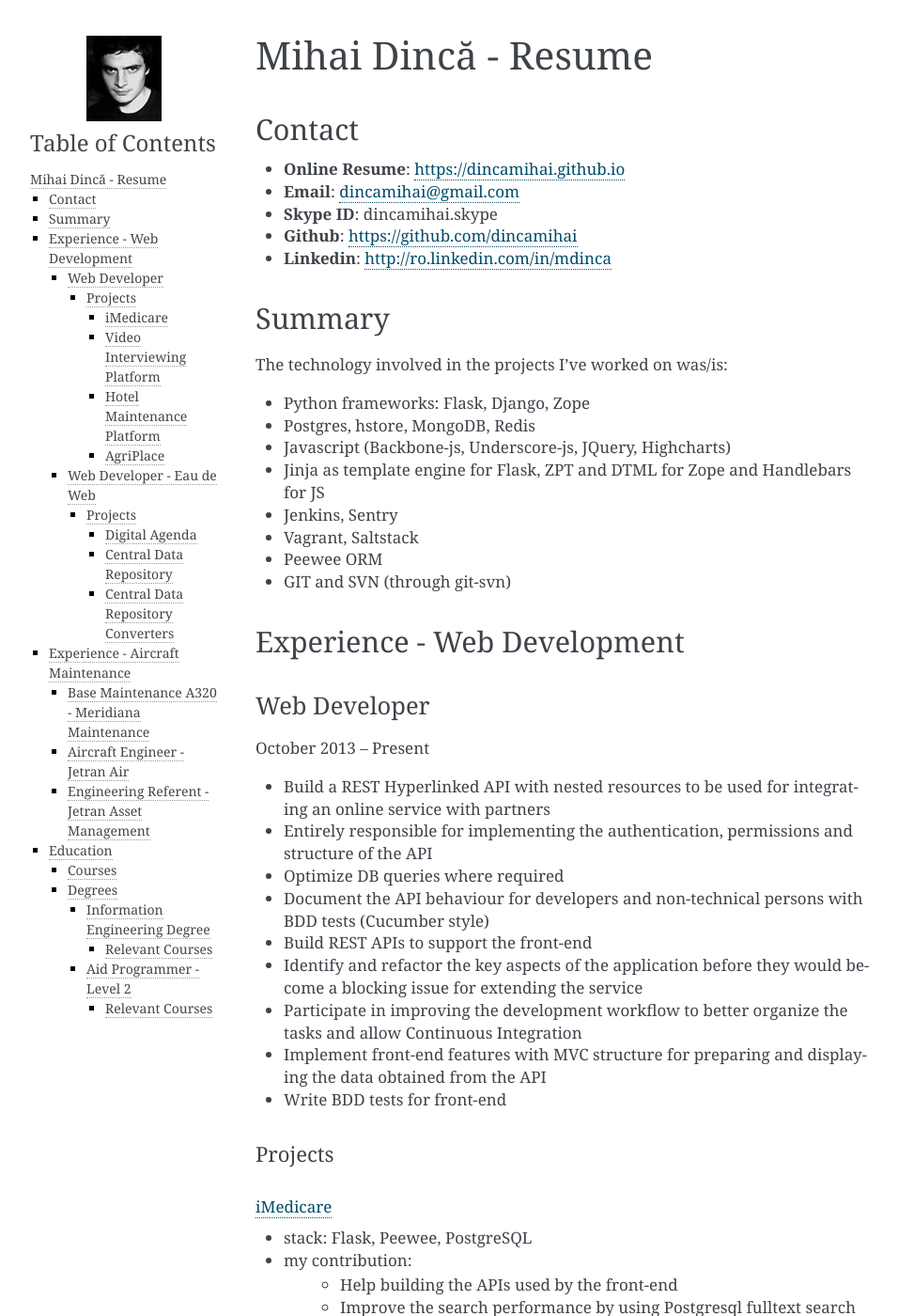
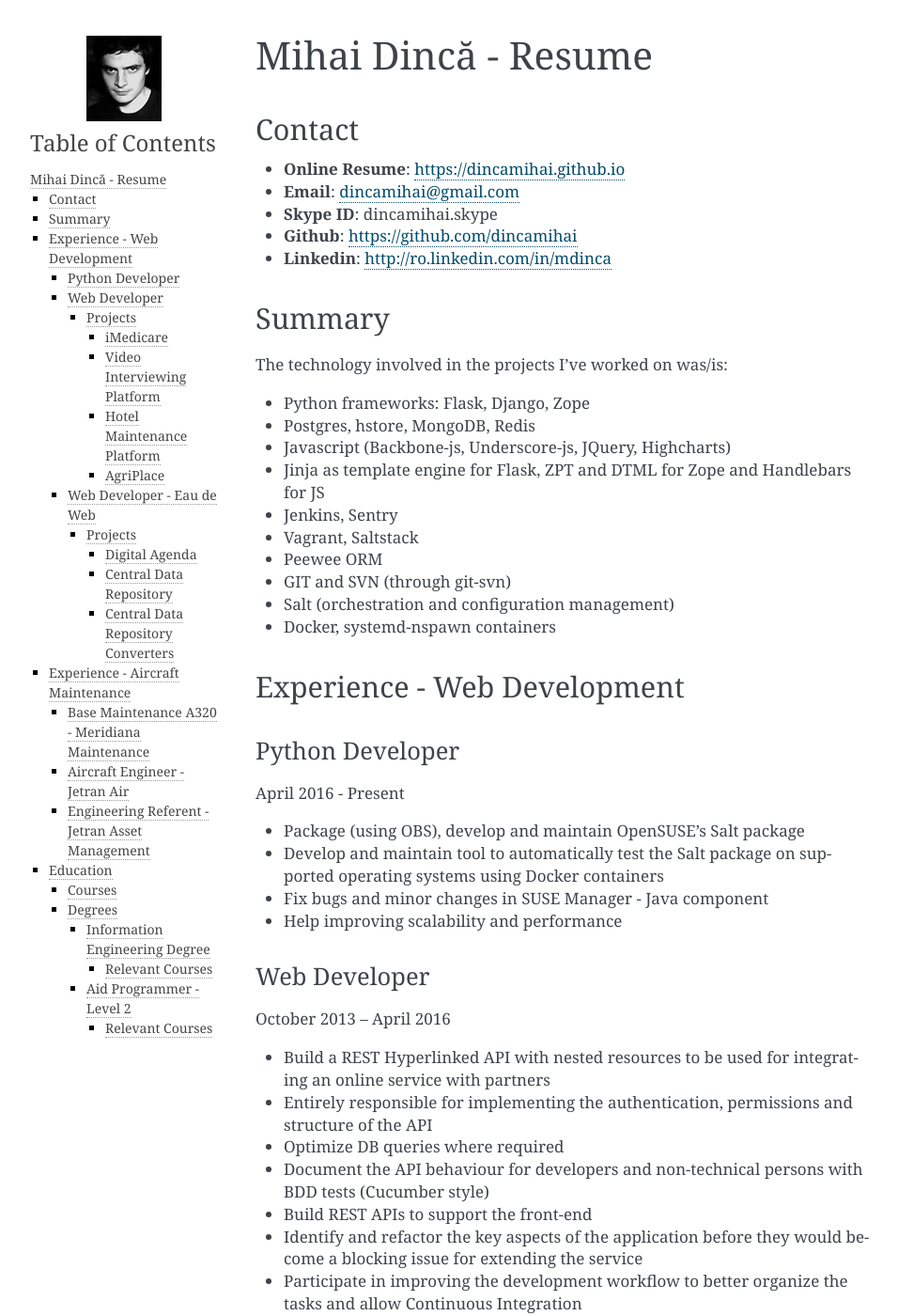
Before and after one commit to dincamihai/dincamihai.github.io, a Sphinx documentation site: the page built from source/index.rst, in a window 1280 px wide and 1400 px high. Shown: the whole window at 94% size, without its empty margins (148-1104 px from the left). Built offline with Sphinx 7.4.7, drawn with Linux system fonts in a browser that asks for light colours.

Commit message:
Update CV

```diff
--- a/source/index.rst
+++ b/source/index.rst
@@ -25,14 +25,25 @@ The technology involved in the projects I've worked on was/is:
 * Vagrant, Saltstack
 * Peewee ORM
 * GIT and SVN (through git-svn)
+* Salt (orchestration and configuration management)
+* Docker, systemd-nspawn containers
 
 
 Experience - Web Development
 ----------------------------
 
+Python Developer
+^^^^^^^^^^^^^^^^
+April 2016 - Present
+
+* Package (using OBS), develop and maintain OpenSUSE's Salt package
+* Develop and maintain tool to automatically test the Salt package on supported operating systems using Docker containers
+* Fix bugs and minor changes in SUSE Manager - Java component
+* Help improving scalability and performance
+
 Web Developer
 ^^^^^^^^^^^^^
-October 2013 – Present
+October 2013 – April 2016
 
 * Build a REST Hyperlinked API with nested resources to be used for integrating an online service with partners
 * Entirely responsible for implementing the authentication, permissions and structure of the API
```
